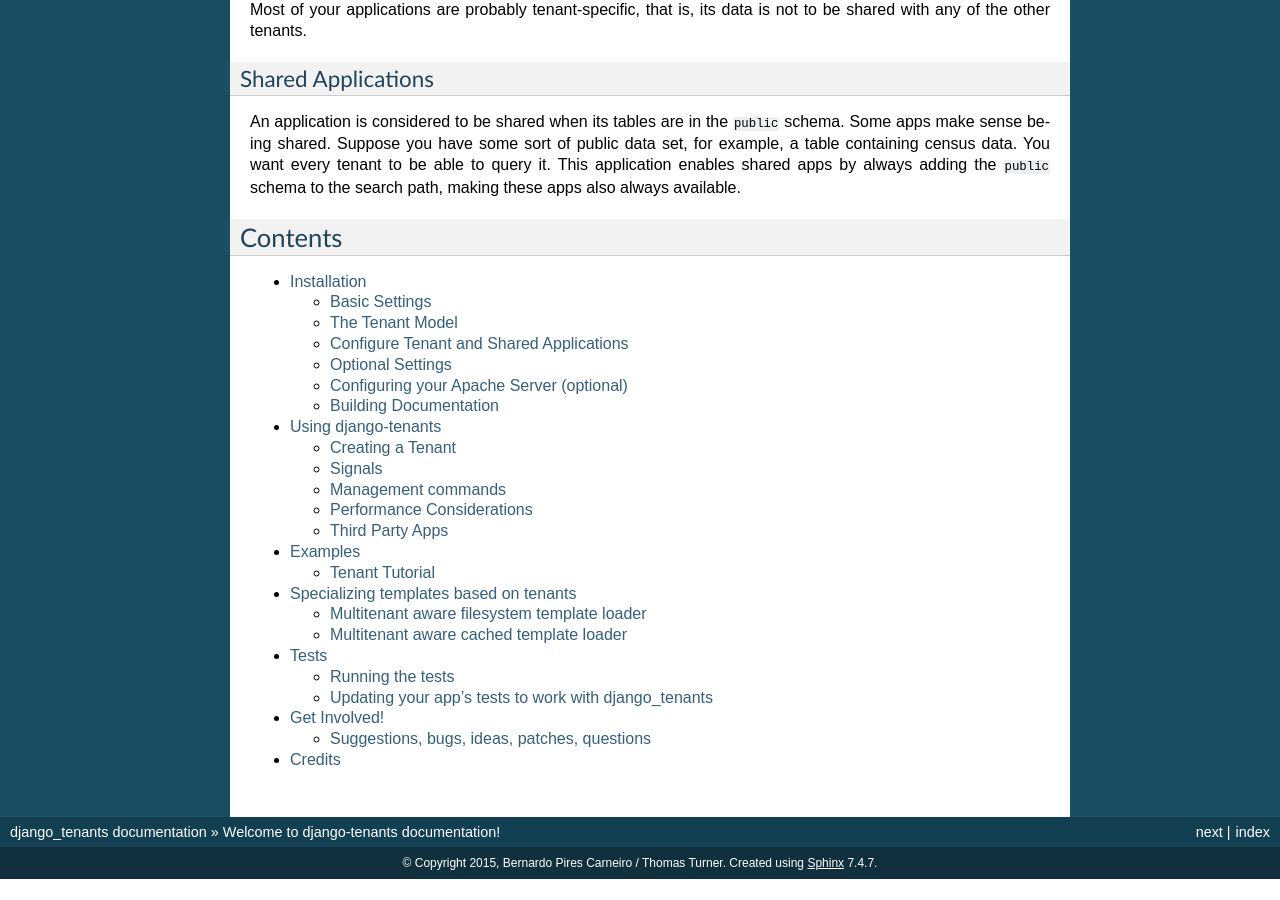
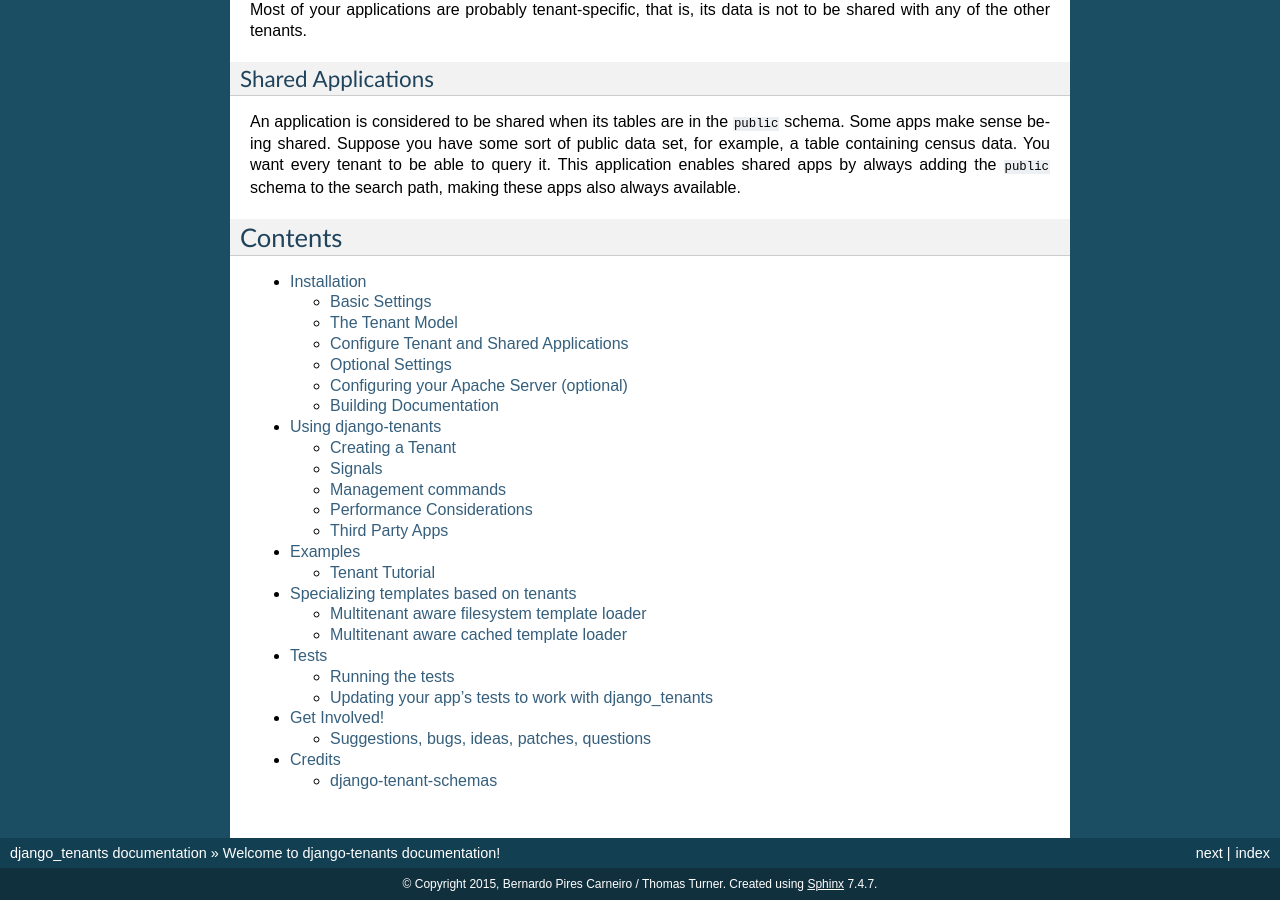
Before and after one commit to django-tenants/django-tenants, a Sphinx documentation site: the page built from docs/index.rst, in a window 1280 px wide and 900 px high, scrolled down 1166 px. Built offline with Sphinx 7.4.7, drawn with Linux system fonts in a browser that asks for light colours; the version number could not be read and is left out; before the commit the page ends 2045 px from its top, so only the background shows below that.

Commit message:
Credits updated

```diff
--- a/docs/credits.rst
+++ b/docs/credits.rst
@@ -2,6 +2,9 @@
 Credits
 =======
 
-I would like to thank the original author of this project Bernardo Pires Carneiro under the name
- `django-tenant-schemas`_. I forked this project as I wanted to add enhancements to make it work better with Django 1.8
+django-tenant-schemas
+---------------------
+
+I would like to thank the original author of this project Bernardo Pires Carneiro under the name `django-tenant-schemas<http://github.com/bernardopires/django-tenant-schemas>`_. I forked this project as I wanted to add enhancements to make it work better with Django 1.8
+
 If you are using Django 1.7 or below please use his project.
```
